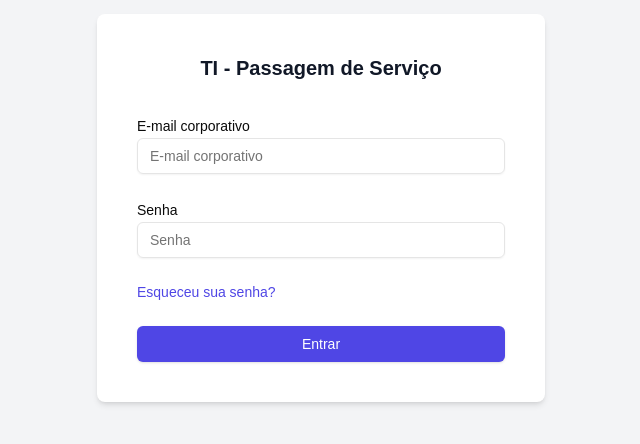
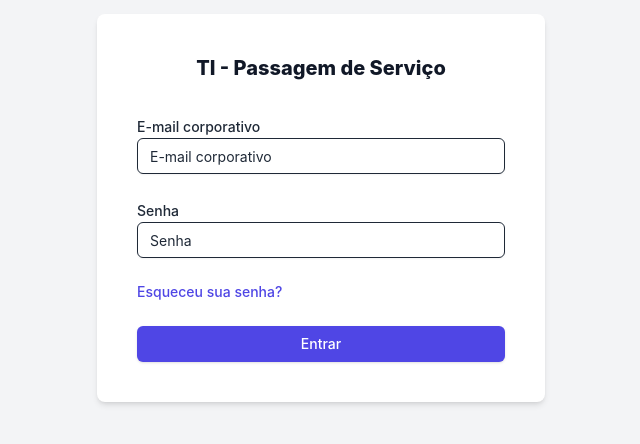
Before and after one commit to canutoilberto/passagem-servico, a Next.js app: page /auth/login in a window 1280 px wide. Shown: the part 192-636 px from the top of the page, without its empty margins (319-959 px from the left). Built offline with nearby package versions, Linux system fonts and the light colour scheme; no server answers.

Commit message:
[Style] new globals.css added

```diff
--- a/app/globals.css
+++ b/app/globals.css
@@ -2,77 +2,189 @@
 @tailwind components;
 @tailwind utilities;
 
-body {
-  font-family: Arial, Helvetica, sans-serif;
+:root {
+  --primary: #3b82f6;
+  --primary-dark: #2563eb;
+  --secondary: #10b981;
+  --warning: #ef4444;
+  --background: #f3f4f6;
+  --foreground: #1f2937;
+  --muted: #6b7280;
+  --muted-foreground: #9ca3af;
+  --border: #e5e7eb;
+  --input: #d1d5db;
+  --ring: #60a5fa;
+  --radius: 0.5rem;
 }
 
-@layer utilities {
-  .text-balance {
-    text-wrap: balance;
+* {
+  box-sizing: border-box;
+  padding: 0;
+  margin: 0;
+}
+
+html,
+body {
+  max-width: 100vw;
+  overflow-x: hidden;
+  font-family: "Inter", sans-serif;
+}
+
+body {
+  color: var(--foreground);
+  background: var(--background);
+  line-height: 1.5;
+}
+
+a {
+  color: inherit;
+  text-decoration: none;
+}
+
+h1,
+h2,
+h3,
+h4,
+h5,
+h6 {
+  font-weight: 600;
+  line-height: 1.2;
+  margin-bottom: 1rem;
+}
+
+h1 {
+  font-size: 2.25rem;
+}
+
+h2 {
+  font-size: 1.875rem;
+}
+
+h3 {
+  font-size: 1.5rem;
+}
+
+p {
+  margin-bottom: 1rem;
+}
+
+.container {
+  width: 100%;
+  max-width: 1200px;
+  margin: 0 auto;
+  padding: 0 1rem;
+}
+
+.btn {
+  display: inline-flex;
+  align-items: center;
+  justify-content: center;
+  border-radius: var(--radius);
+  font-weight: 500;
+  padding: 0.5rem 1rem;
+  transition: background-color 0.2s, color 0.2s, border-color 0.2s;
+  cursor: pointer;
+}
+
+.btn-primary {
+  background-color: var(--primary);
+  color: white;
+  border: none;
+}
+
+.btn-primary:hover {
+  background-color: var(--primary-dark);
+}
+
+.btn-secondary {
+  background-color: white;
+  color: var(--primary);
+  border: 1px solid var(--primary);
+}
+
+.btn-secondary:hover {
+  background-color: var(--primary);
+  color: white;
+}
+
+.input {
+  width: 100%;
+  padding: 0.5rem;
+  border: 1px solid var(--input);
+  border-radius: var(--radius);
+  font-size: 1rem;
+  transition: border-color 0.2s;
+}
+
+.input:focus {
+  outline: none;
+  border-color: var(--ring);
+  box-shadow: 0 0 0 2px rgba(96, 165, 250, 0.2);
+}
+
+.card {
+  background-color: white;
+  border-radius: var(--radius);
+  box-shadow: 0 4px 6px -1px rgba(0, 0, 0, 0.1),
+    0 2px 4px -1px rgba(0, 0, 0, 0.06);
+  padding: 1.5rem;
+}
+
+@media (max-width: 640px) {
+  h1 {
+    font-size: 1.875rem;
+  }
+
+  h2 {
+    font-size: 1.5rem;
+  }
+
+  h3 {
+    font-size: 1.25rem;
+  }
+
+  .container {
+    padding: 0 0.5rem;
   }
 }
 
-@layer base {
-  :root {
-    --background: 0 0% 100%;
-    --foreground: 0 0% 3.9%;
-    --card: 0 0% 100%;
-    --card-foreground: 0 0% 3.9%;
-    --popover: 0 0% 100%;
-    --popover-foreground: 0 0% 3.9%;
-    --primary: 0 0% 9%;
-    --primary-foreground: 0 0% 98%;
-    --secondary: 0 0% 96.1%;
-    --secondary-foreground: 0 0% 9%;
-    --muted: 0 0% 96.1%;
-    --muted-foreground: 0 0% 45.1%;
-    --accent: 0 0% 96.1%;
-    --accent-foreground: 0 0% 9%;
-    --destructive: 0 84.2% 60.2%;
-    --destructive-foreground: 0 0% 98%;
-    --border: 0 0% 89.8%;
-    --input: 0 0% 89.8%;
-    --ring: 0 0% 3.9%;
-    --chart-1: 12 76% 61%;
-    --chart-2: 173 58% 39%;
-    --chart-3: 197 37% 24%;
-    --chart-4: 43 74% 66%;
-    --chart-5: 27 87% 67%;
-    --radius: 0.5rem;
-  }
-  .dark {
-    --background: 0 0% 3.9%;
-    --foreground: 0 0% 98%;
-    --card: 0 0% 3.9%;
-    --card-foreground: 0 0% 98%;
-    --popover: 0 0% 3.9%;
-    --popover-foreground: 0 0% 98%;
-    --primary: 0 0% 98%;
-    --primary-foreground: 0 0% 9%;
-    --secondary: 0 0% 14.9%;
-    --secondary-foreground: 0 0% 98%;
-    --muted: 0 0% 14.9%;
-    --muted-foreground: 0 0% 63.9%;
-    --accent: 0 0% 14.9%;
-    --accent-foreground: 0 0% 98%;
-    --destructive: 0 62.8% 30.6%;
-    --destructive-foreground: 0 0% 98%;
-    --border: 0 0% 14.9%;
-    --input: 0 0% 14.9%;
-    --ring: 0 0% 83.1%;
-    --chart-1: 220 70% 50%;
-    --chart-2: 160 60% 45%;
-    --chart-3: 30 80% 55%;
-    --chart-4: 280 65% 60%;
-    --chart-5: 340 75% 55%;
-  }
+/* Utility classes */
+.text-center {
+  text-align: center;
 }
 
-@layer base {
-  * {
-    @apply border-border;
-  }
-  body {
-    @apply bg-background text-foreground;
-  }
+.mt-4 {
+  margin-top: 1rem;
 }
+
+.mb-4 {
+  margin-bottom: 1rem;
+}
+
+.flex {
+  display: flex;
+}
+
+.items-center {
+  align-items: center;
+}
+
+.justify-between {
+  justify-content: space-between;
+}
+
+.w-full {
+  width: 100%;
+}
+
+.sr-only {
+  position: absolute;
+  width: 1px;
+  height: 1px;
+  padding: 0;
+  margin: -1px;
+  overflow: hidden;
+  clip: rect(0, 0, 0, 0);
+  white-space: nowrap;
+  border-width: 0;
+}
```
